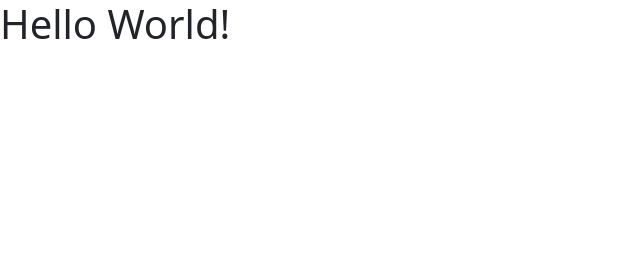
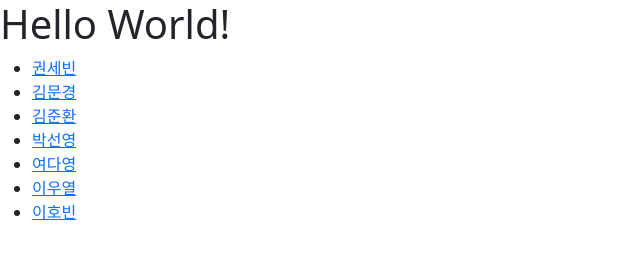
Before and after one commit to w00ye0l/SamsungGalaxyCampus, a plain HTML site: page index.html in a window 1280 px wide. Shown: the whole page, without its empty margins (0-640 px from the left). Drawn offline with nearby package versions, Linux system fonts and the light colour scheme; files that its build step writes are made by us from their sources.

Commit message:
UPDATE main

```diff
--- a/index.html
+++ b/index.html
@@ -15,6 +15,15 @@
 
 <body>
   <h1>Hello World!</h1>
+  <ul>
+    <li><a href="./권세빈/README.md">권세빈</a></li>
+    <li><a href="./김문경/index.html">김문경</a></li>
+    <li><a href="./김준환/README.md">김준환</a></li>
+    <li><a href="./박선영/index.html">박선영</a></li>
+    <li><a href="./여다영/README.md">여다영</a></li>
+    <li><a href="./wooyeol/index.html">이우열</a></li>
+    <li><a href="./이호빈/README1.md">이호빈</a></li>
+  </ul>
 
   <script src="https://cdn.jsdelivr.net/npm/bootstrap@5.2.1/dist/js/bootstrap.bundle.min.js"
     integrity="sha384-u1OknCvxWvY5kfmNBILK2hRnQC3Pr17a+RTT6rIHI7NnikvbZlHgTPOOmMi466C8"
```
